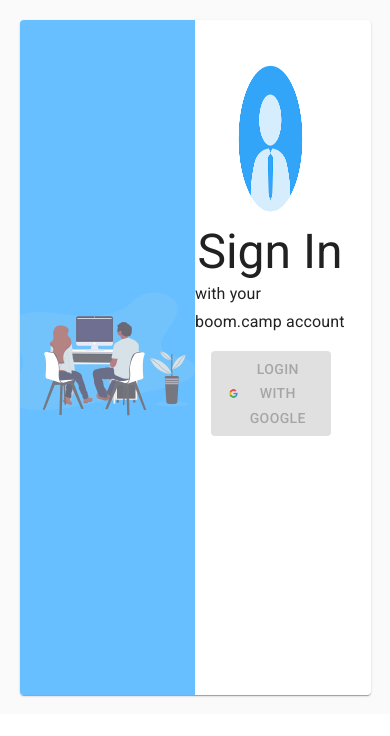
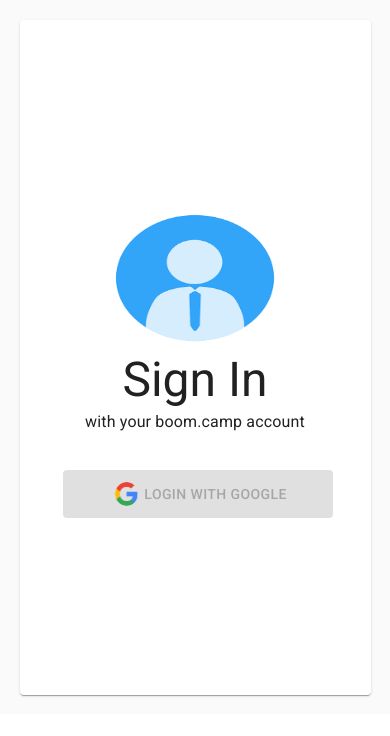
Before and after one commit to Handraiser-Project-Team-1/HandRaiser, a React (Create React App) app in the folder g1-handraiser/: page /login in a window 390 px wide. Shown: the top 736 px of the page. Built offline with nearby package versions, Linux system fonts and the light colour scheme.

Commit message:
fix login(responsive)

```diff
--- a/g1-handraiser/src/components/login/LoginInterface.js
+++ b/g1-handraiser/src/components/login/LoginInterface.js
@@ -42,11 +42,10 @@
     backgroundColor: "#42B0FF",
     opacity: ".8",
     "@media (max-width: 768px)": {
-      display: "flex",
       width: "50%",
       minHeight: "76vh"
     },
-    "@media (max-width: 320px)": {
+    "@media (max-width: 425px)": {
       width: "0%"
     }
   },
@@ -65,27 +64,28 @@
     width: "40%",
     marginTop: "12%",
 
-    "@media (max-width: 320px)": {
+    "@media (max-width: 425px)": {
       display: "flex",
-      width: "100%",
+      width: "90%",
       justifyContent: "center",
       alignItems: "center"
     },
-    "@media (min-width: 768px) && (max-width: 1023px)": {
-      display: "flex",
-      justifyContent: "center",
-      minWidth: "30%",
-      marginTop: "7%"
-    }
+    "@media(max-width: 768px)": {
+      padding: "5%",
+      marginTop: "15%",
+    },
   },
 
   avatar: {
-    height: "29%",
-    width: "35%",
+    height: "25%",
+    width: "30%",
+    "@media (max-width: 425px)": {
+      width: "55%"
+    },
     "@media (max-width: 768px)": {
-      width: "50%"
+      width: "55%"
     },
-    "@media (max-width: 320px)": {
+    "@media (min-width: 769px)": {
       width: "35%"
     }
   },
@@ -114,7 +114,6 @@
               <Typography variant="subtitle1">
                 with your boom.camp account
               </Typography>
-
               <div className={classes.button}>
                 <LoginButton />
               </div>
```
